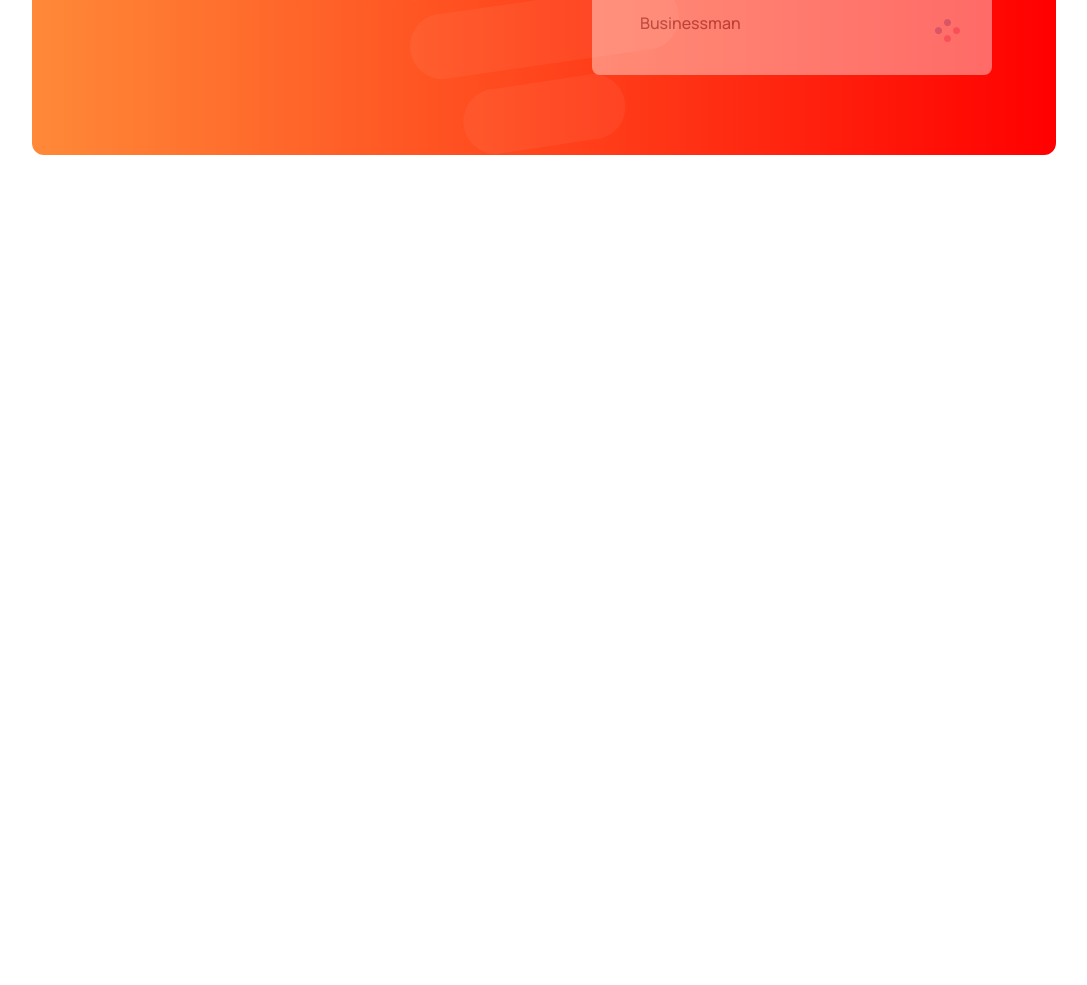
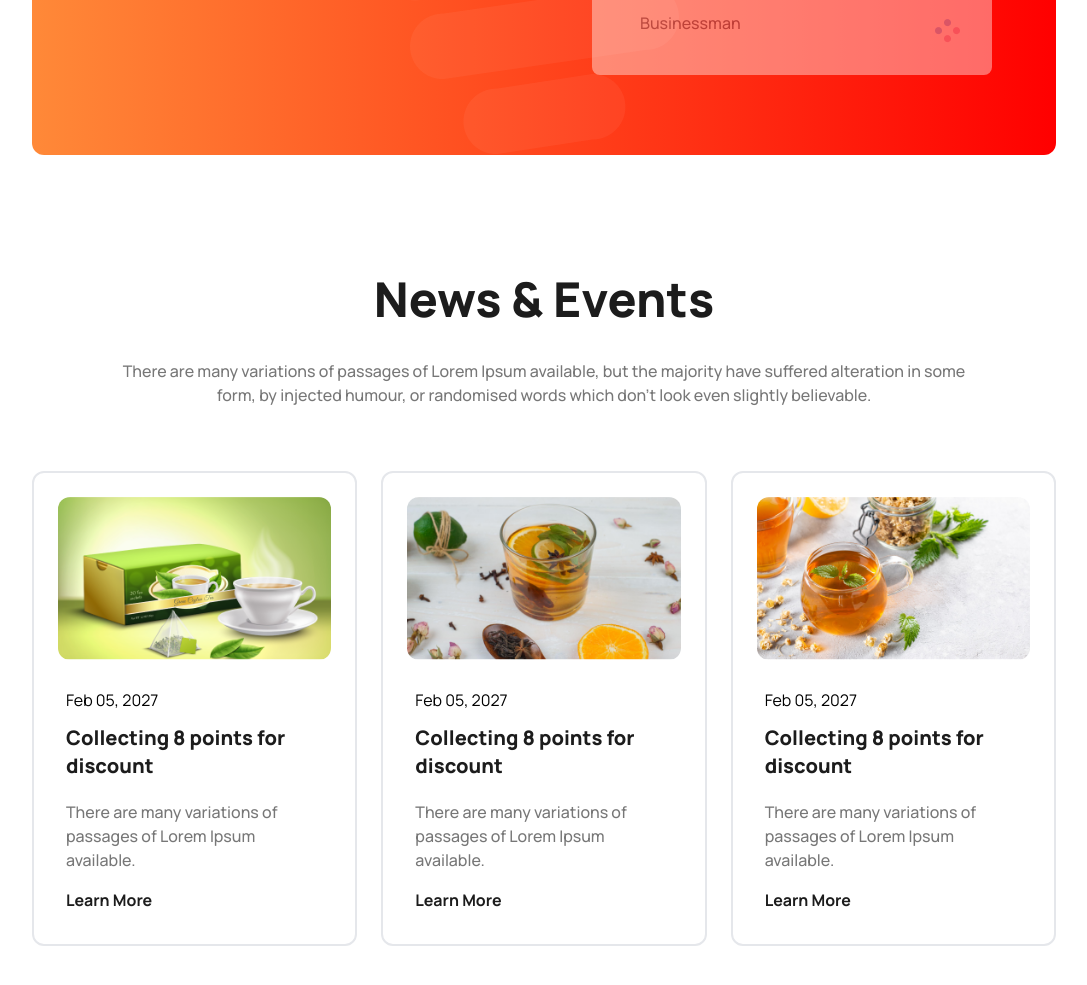
Before and after one commit to jbjoybiswasjb/tea_landing_page_with_daisy_ui_2, a plain HTML site: page index.html in a window 1280 px wide. Shown: the part 2538-3523 px from the top of the page, without its empty margins (96-1183 px from the left). Before the commit the page ends 2773 px from the top, so only its background shows below. Drawn offline with nearby package versions, Linux system fonts and the light colour scheme.

Commit message:
News and events section completed.

```diff
--- a/index.html
+++ b/index.html
@@ -339,6 +339,85 @@
 
 
 
+            <!--
+                                        News and events section.
+                =====================================================================
+            -->
+            <section>
+
+                <div class="w-11/12 lg:w-4/5 mx-auto my-10">
+
+                    <div class="hero">
+                        <div class="hero-content text-center">
+                            <div class="mx-auto w-full lg:w-5/6">
+                                <h2 class="text-5xl font-extrabold text-common_heading mb-3">News & Events</h2>
+                                <p class="py-1 lg:py-6 text-base font-medium text-common_p">
+                                    There are many variations of passages of Lorem Ipsum available, but the majority have suffered alteration in some form,
+                                    by injected humour, or randomised words which don't look even slightly believable.
+                                </p>
+                            </div>
+                        </div>
+                    </div>
+
+
+                    <div class="grid grid-cols-1 md:grid-cols-2 lg:grid-cols-3 gap-6 mt-10">
+                        <div class="card p-6 border-2 rounded-xl">
+                            <figure>
+                                <img src="media/images/news-1.png" alt="News 1 Image" title="News 1 Image" class="rounded-xl" />
+                            </figure>
+                            <div class="card-body p-2">
+                                <span class="inline-block mt-5 mb-3">Feb 05, 2027</span>
+                                <h2 class="card-title mb-5 text-xl font-extrabold text-common_heading">Collecting 8 points for discount</h2>
+                                <p class="text-base font-medium text-common_p mb-4">
+                                    There are many variations of passages of Lorem Ipsum available.
+                                </p>
+                                <div class="card-actions justify-start">
+                                    <button class="text-common_heading text-base font-bold">Learn More</button>
+                                </div>
+                            </div>
+                        </div>
+                        <div class="card p-6 border-2 rounded-xl">
+                            <figure>
+                                <img src="media/images/news-2.png" alt="News 2 Image" title="News 2 Image" class="rounded-xl" />
+                            </figure>
+                            <div class="card-body p-2">
+                                <span class="inline-block mt-5 mb-3">Feb 05, 2027</span>
+                                <h2 class="card-title mb-5 text-xl font-extrabold text-common_heading">Collecting 8 points for discount</h2>
+                                <p class="text-base font-medium text-common_p mb-4">
+                                    There are many variations of passages of Lorem Ipsum available.
+                                </p>
+                                <div class="card-actions justify-start">
+                                    <button class="text-common_heading text-base font-bold">Learn More</button>
+                                </div>
+                            </div>
+                        </div>
+                        <div class="card p-6 border-2 rounded-xl">
+                            <figure>
+                                <img src="media/images/news-3.png" alt="News 3 Image" title="News 3 Image" class="rounded-xl" />
+                            </figure>
+                            <div class="card-body p-2">
+                                <span class="inline-block mt-5 mb-3">Feb 05, 2027</span>
+                                <h2 class="card-title mb-5 text-xl font-extrabold text-common_heading">Collecting 8 points for discount</h2>
+                                <p class="text-base font-medium text-common_p mb-4">
+                                    There are many variations of passages of Lorem Ipsum available.
+                                </p>
+                                <div class="card-actions justify-start">
+                                    <button class="text-common_heading text-base font-bold">Learn More</button>
+                                </div>
+                            </div>
+                        </div>
+                    </div>
+
+                </div>
+
+            </section>
+
+
+
+
+
+
+
 
 
         </main>
```
